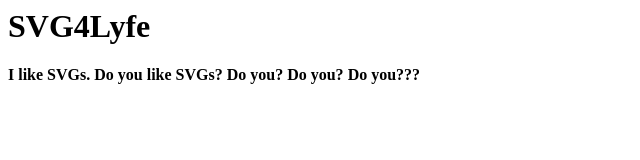
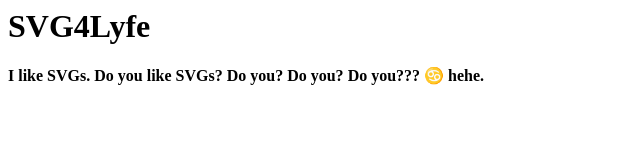
Before and after one commit to Animatey/Animatey, a plain HTML site: page index.html in a window 1280 px wide. Shown: the whole page, without its empty margins (0-640 px from the left). Drawn offline with Linux system fonts and the light colour scheme.

Commit message:
Update index.html

```diff
--- a/index.html
+++ b/index.html
@@ -10,6 +10,7 @@
 <b>I like SVGs. Do you like SVGs? Do you? Do you? <strong>Do
 you???</strong><b>
 
+<b>♋ hehe.<b>
 </body>
 
 
```
